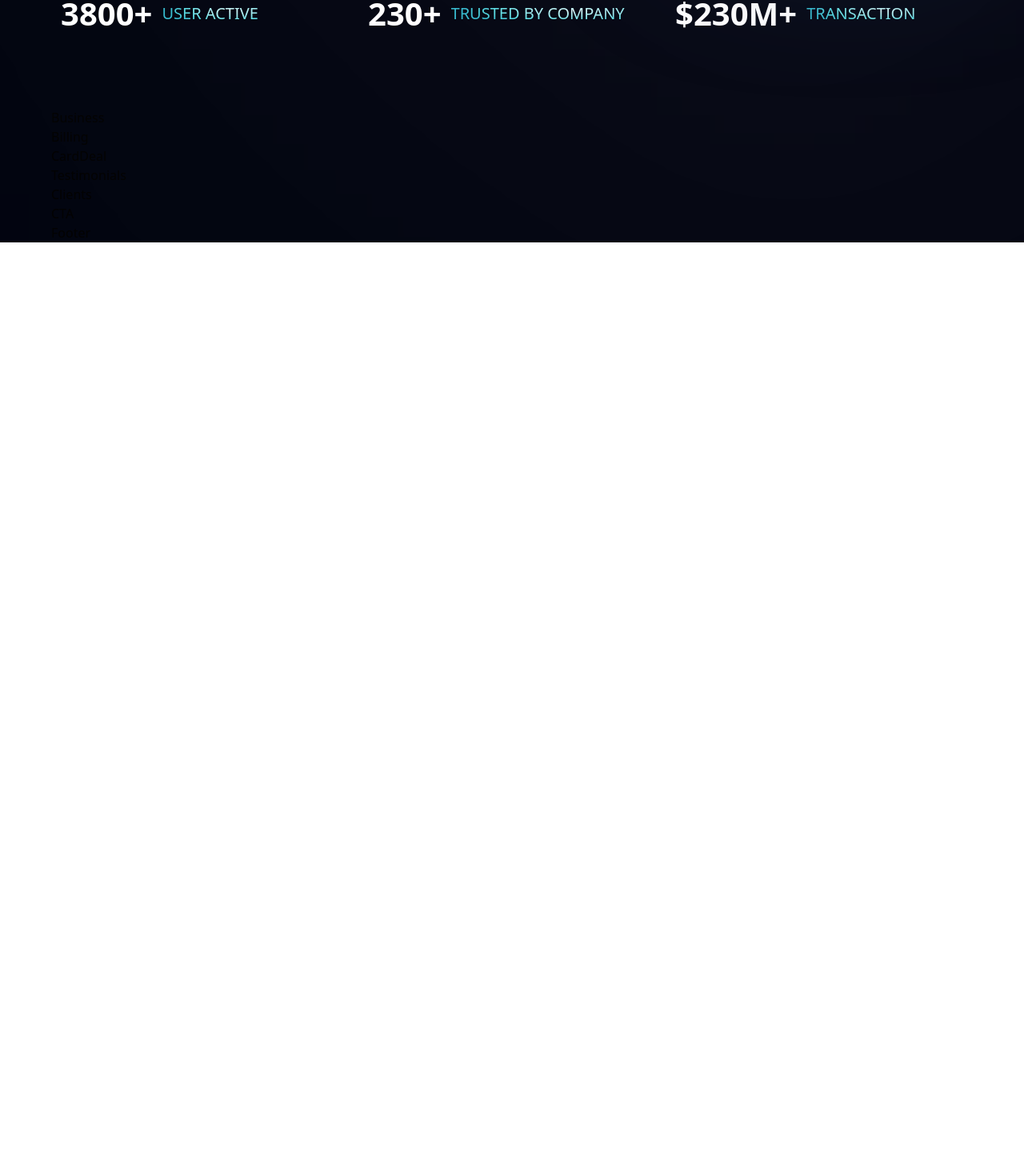
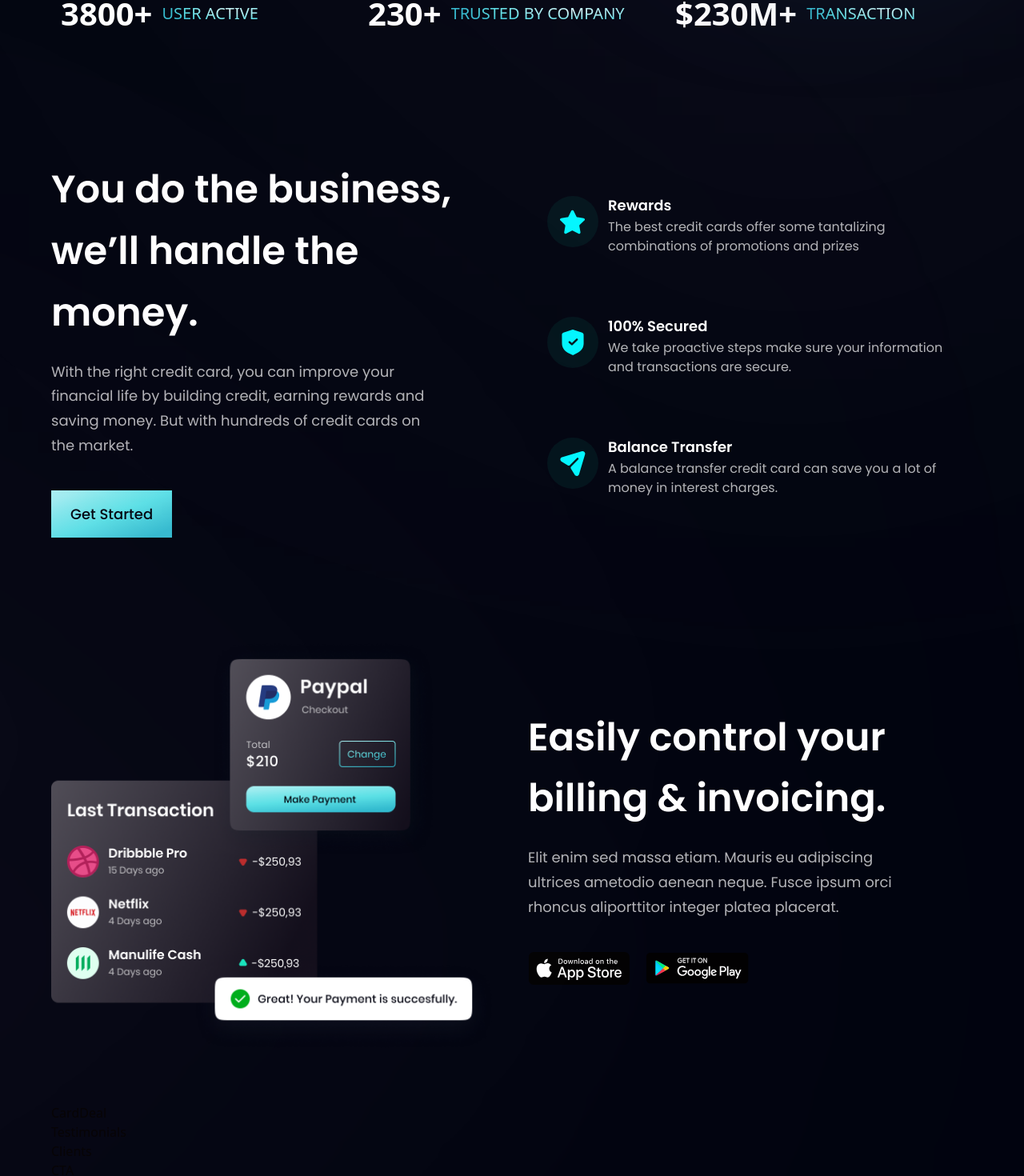
Before and after one commit to sold1er1K/hoobank, a React (Vite) app: page / in a window 1280 px wide. Shown: the part 810-2280 px from the top of the page at 80% size. Before the commit the page ends 1113 px from the top, so only its background shows below. Built offline with nearby package versions, Linux system fonts and the light colour scheme.

Commit message:
business and billing sections

```diff
--- a/src/components/Billing.jsx
+++ b/src/components/Billing.jsx
@@ -1,8 +1,27 @@
-import React from 'react'
+import { apple, bill, google } from "../assets";
+import styles, { layout } from "../style";
 
 const Billing = () => {
   return (
-    <div>Billing</div>
+    <section id="product" className={layout.sectionReverse}>
+      <div className={layout.sectionImgReverse}>
+        <img src={bill} alt="billing" className="w-[100%] h-[100%] relative z-[5]"/>
+
+        <div className="absolute z-[3] -left-1/2 top-0 w-[50%] h-[50%] rounded-full white__gradient"/>
+        <div className="absolute z-[0] -left-1/2 bottom-0 w-[50%] h-[50%] rounded-full pink__gradient"/>
+      </div>
+
+      <div className={layout.sectionInfo}>
+        <h2 className={styles.heading2}>Easily control your <br className="sm:block hidden"/>billing & invoicing.</h2>
+        <p className={`${styles.paragraph} max-w-[470px] mt-5`}>
+          Elit enim sed massa etiam. Mauris eu adipiscing ultrices ametodio aenean neque. Fusce ipsum orci rhoncus aliporttitor integer platea placerat.
+        </p>
+        <div className="flex flex-row flex-wrap sm:mt-10 mt-6">
+          <img src={apple} alt="apple_store" className="w-[128px] h-[42px] object-contain mr-5 cursor-pointer"/>
+          <img src={google} alt="google_play" className="w-[128px] h-[42px] object-contain cursor-pointer"/>
+        </div>
+      </div>
+    </section>
   )
 }
 
--- a/src/components/Business.jsx
+++ b/src/components/Business.jsx
@@ -1,8 +1,43 @@
-import React from 'react'
+import styles, { layout } from "../style"
+import { features } from "../constants"
+import Button from './Button';
+
+const FeautureCard = ({ icon, title, content, index }) => (
+  <div className={`flex flex-row p-6 rounded-[20px] ${index !== features.length - 1 ? "mb-6" : "mb-0"} feature-card`}>
+    <div className={`w-[64px] h-[64px] rounded-full ${styles.flexCenter} bg-dimBlue`}>
+      <img src={icon} alt="icon" className="w-[50%] h-[50%] object-contain" />
+    </div>
+    <div className="flex-1 flex flex-col ml-3">
+      <h4 className="font-poppins font-semibold text-white text-[18px] leading-[23px] mb-1">
+        {title}
+      </h4>
+      <p className="font-poppins font-notmal text-dimWhite text-[16px] leading-[24px] mb-1">
+        {content}
+      </p>
+    </div>
+  </div>
+)
 
 const Business = () => {
   return (
-    <div>Business</div>
+    <section id="features" className={layout.section}>
+      <div className={layout.sectionInfo}>
+        <h2 className={styles.heading2}>
+          <div className="flex justify-center md:inline">You do the business, </div>
+          <br className="md:block hidden"/> <div className="flex justify-center md:inline">we’ll handle the money.</div>
+        </h2>
+        <p className={`${styles.paragraph} max-w-[470px] mt-5`}>With the right credit card, you can improve your financial life by building credit, earning rewards and saving money. But with hundreds of credit cards on the market.</p>
+
+        <Button styles="mt-10"/>
+      </div>
+      <div className={`${layout.sectionImg} flex-col`}>
+          {
+            features.map((feature, index) => (
+              <FeautureCard key={feature.id} {...feature} index={index}/>
+            ))
+          }
+        </div>
+    </section>
   )
 }
 
--- a/src/components/Button.jsx
+++ b/src/components/Button.jsx
@@ -1,8 +1,10 @@
-import React from 'react'
+import styles from "../style"
 
-const Button = () => {
+const Button = ({ styles }) => {
   return (
-    <div>Button</div>
+    <button type="button" className={`py-4 px-6 bg-blue-gradient font-poppins font-medium text-[18px] text-primary outline-none ${styles}`}>
+      Get Started
+    </button>
   )
 }
 
--- a/src/style.js
+++ b/src/style.js
@@ -3,7 +3,7 @@
     heading2: "font-poppins font-semibold xs:text-[48px] text-[40px] text-white xs:leading-[76.8px] leading-[66.8px] w-full",
     paragraph: "font-poppins font-normal text-dimWhite text-[18px] leading-[30.8px]",
     flexCenter: "flex justify-center items-center",
-    flexStart: "flex justify-center items-start",
+    flexStart: "flex justify-center md:items-start items-center",
     paddingX: "sm:px-16 px-6",
     paddingY: "sm:py-16 py-6",
     padding: "sm:px-16 px-6 sm:py-12 py-4",
@@ -19,5 +19,4 @@
     sectionInfo: `flex-1 ${styles.flexStart} flex-col`,
 };
 
-
 export default styles;
```
